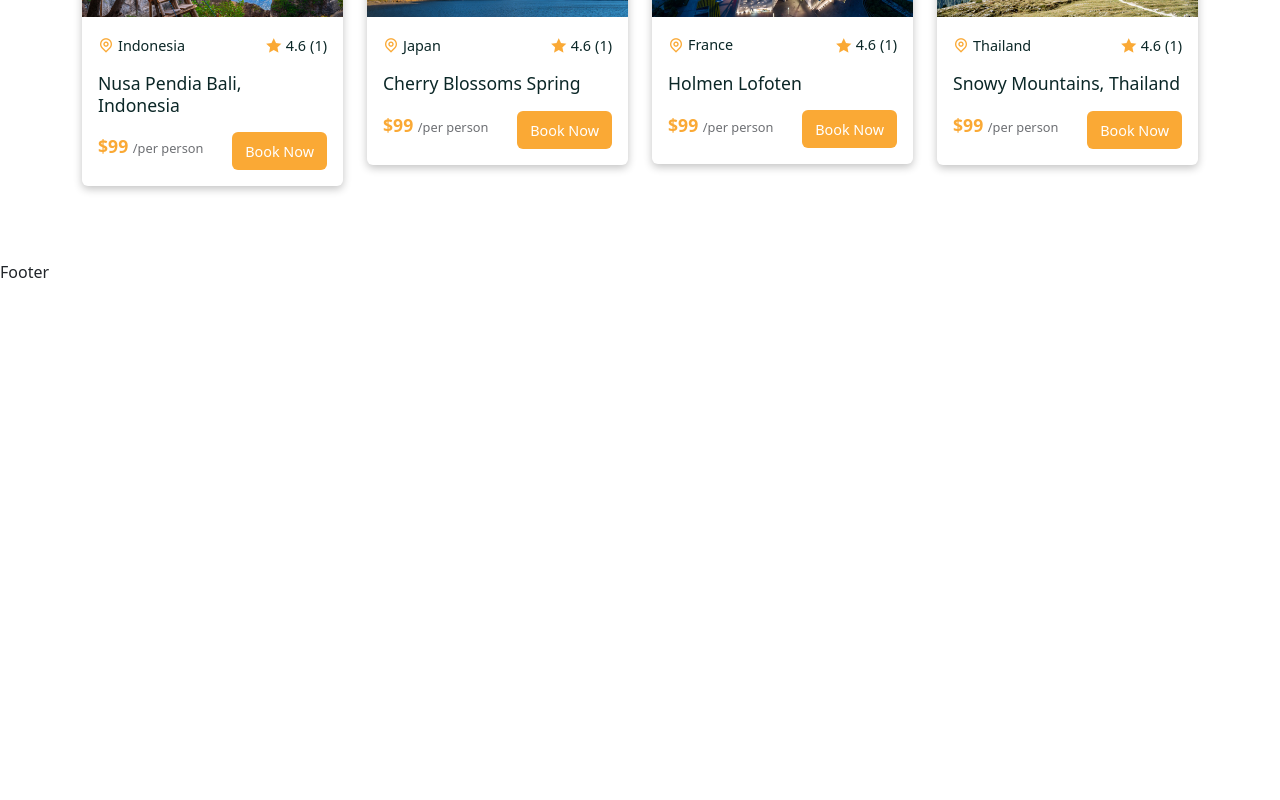
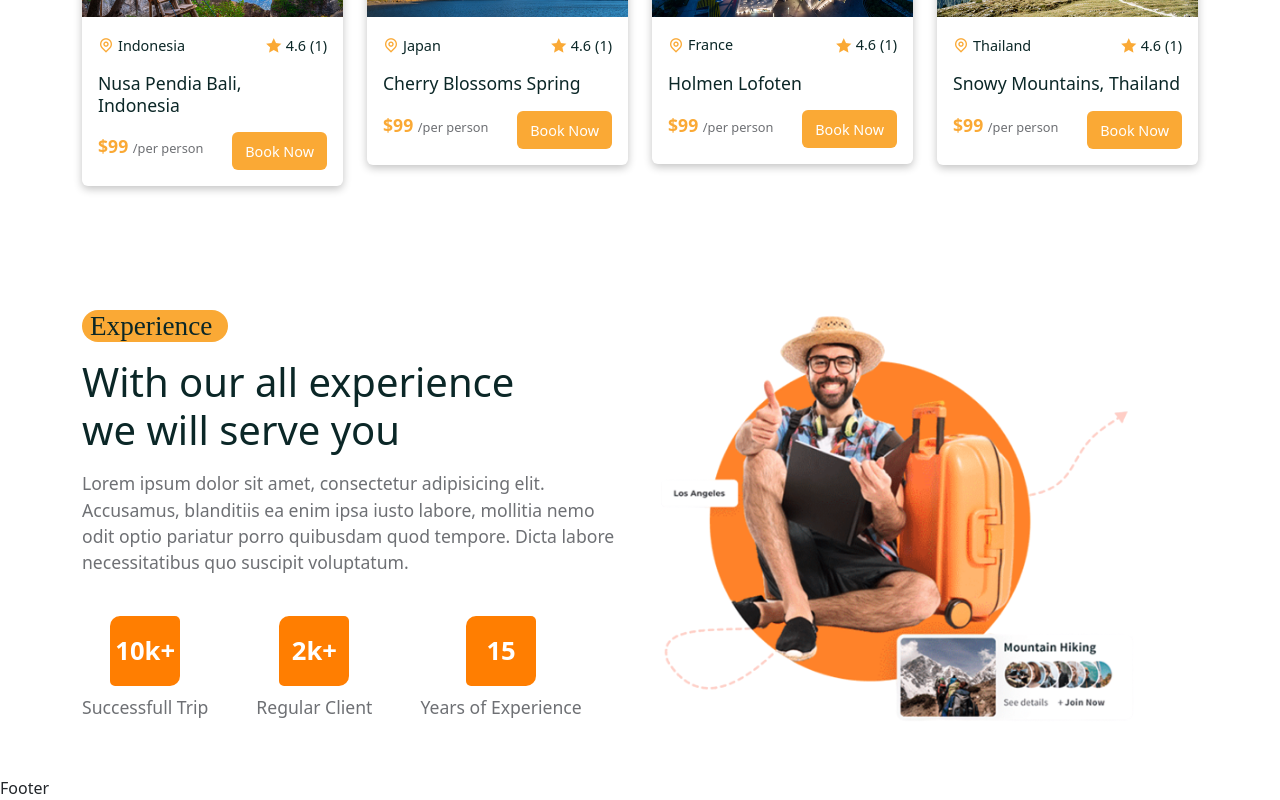
Before and after one commit to Protick10/GhoraGhuri-A-tour-management-service, a React (Create React App) app in the folder frontend/: page /home in a window 1280 px wide. Shown: the part 1938-2738 px from the top of the page. Before the commit the page ends 2222 px from the top, so only its background shows below. Built offline with nearby package versions, Linux system fonts and the light colour scheme; a web font is replaced by a local one.

Commit message:
Finished experience section

```diff
--- a/frontend/src/pages/Home.jsx
+++ b/frontend/src/pages/Home.jsx
@@ -7,6 +7,7 @@ import heroImg02 from "../assets/images/hero-img02.jpg";
 import heroVideo from "../assets/images/hero-video.mp4";
 import Subtitle from "../shared/Subtitle";
 import worldImg from "../assets/images/world.png";
+import experienceImg from "../assets/images/experience.png";
 
 import SeachBar from "../shared/SeachBar";
 import ServiceList from "../services/ServiceList";
@@ -101,6 +102,43 @@ const Home = () => {
       </section>
 
         {/*==========Featured Tour Section End==========*/}
+
+      {/*==========Experience Section Start==========*/}
+
+      <section>
+        <Container>
+          <Row>
+            <Col lg="6">
+              <div className="experience__content">
+                <Subtitle subtitle={"Experience"} />
+                <h2 className="experience__title">With our all experience <br /> we will serve you</h2>
+                <p> Lorem ipsum dolor sit amet, consectetur adipisicing elit. Accusamus, blanditiis ea enim ipsa iusto labore, mollitia nemo odit optio pariatur porro quibusdam quod tempore. Dicta labore necessitatibus quo suscipit voluptatum.</p>
+              </div>
+              <div className="counter__wrapper d-flex align-items-center gap-5">
+                <div className="counter__box">
+                  <span>10k+</span>
+                  <h6>Successfull Trip</h6>
+                </div>
+                <div className="counter__box">
+                  <span>2k+</span>
+                  <h6>Regular Client</h6>
+                </div>
+                <div className="counter__box">
+                  <span>15</span>
+                  <h6>Years of Experience</h6>
+                </div>
+              </div>
+            </Col>
+            <Col lg="6">
+              <div className="experience__img">
+                <img src={experienceImg} alt="" />
+              </div>
+            </Col>
+          </Row>
+        </Container>
+      </section>
+
+      {/*==========Experience Section End==========*/}
     </>
   );
 };
--- a/frontend/src/styles/home.css
+++ b/frontend/src/styles/home.css
@@ -55,3 +55,43 @@
     font-weight: 500;
     color: var(--heading-color);
 }
+
+.experience__content h2 {
+   font-size: 2.5rem;
+    margin-top: 1rem;
+    font-weight: 500;
+}
+
+.experience__content p {
+    font-size: 1.1rem;
+    color: var(--text-color);
+    margin-top: 1rem;
+}
+
+.counter__wrapper {
+    margin-top: 2.5rem;
+}
+
+.counter__box span {
+    width: 70px;
+    height: 70px;
+    margin: auto;
+    display: flex;
+    align-items: center;
+    justify-content: center;
+    background: var(--primary-color);
+    color: #fff;
+    font-size: 1.6rem;
+    font-weight: 600;
+    border-radius: 10px 5px 10px 5px;
+}
+
+.counter__box h6 {
+    font-size: 1.1rem;
+    color: var(--text-color);
+    margin-top: 0.7rem;
+}
+
+.experience__img img {
+    width: 90%;
+}
```
